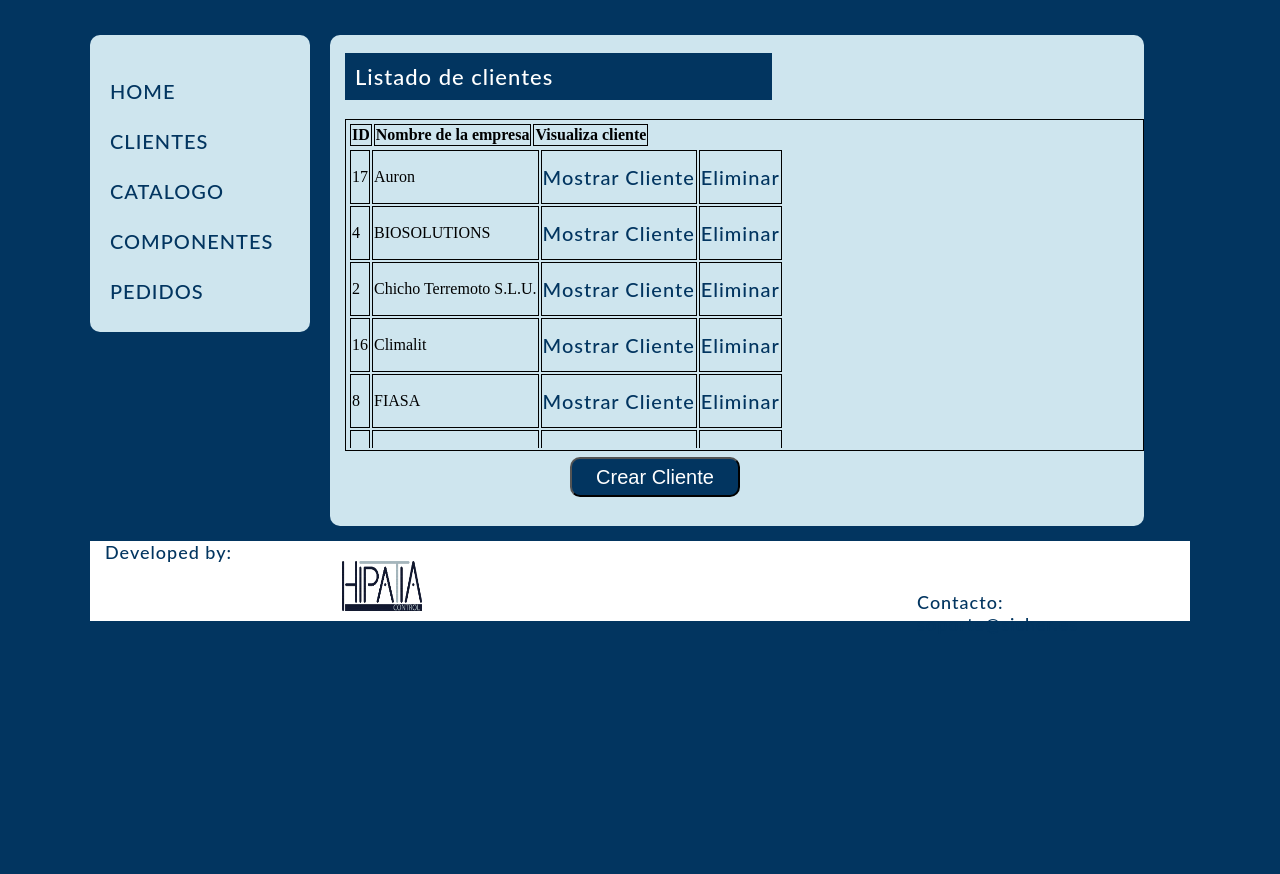
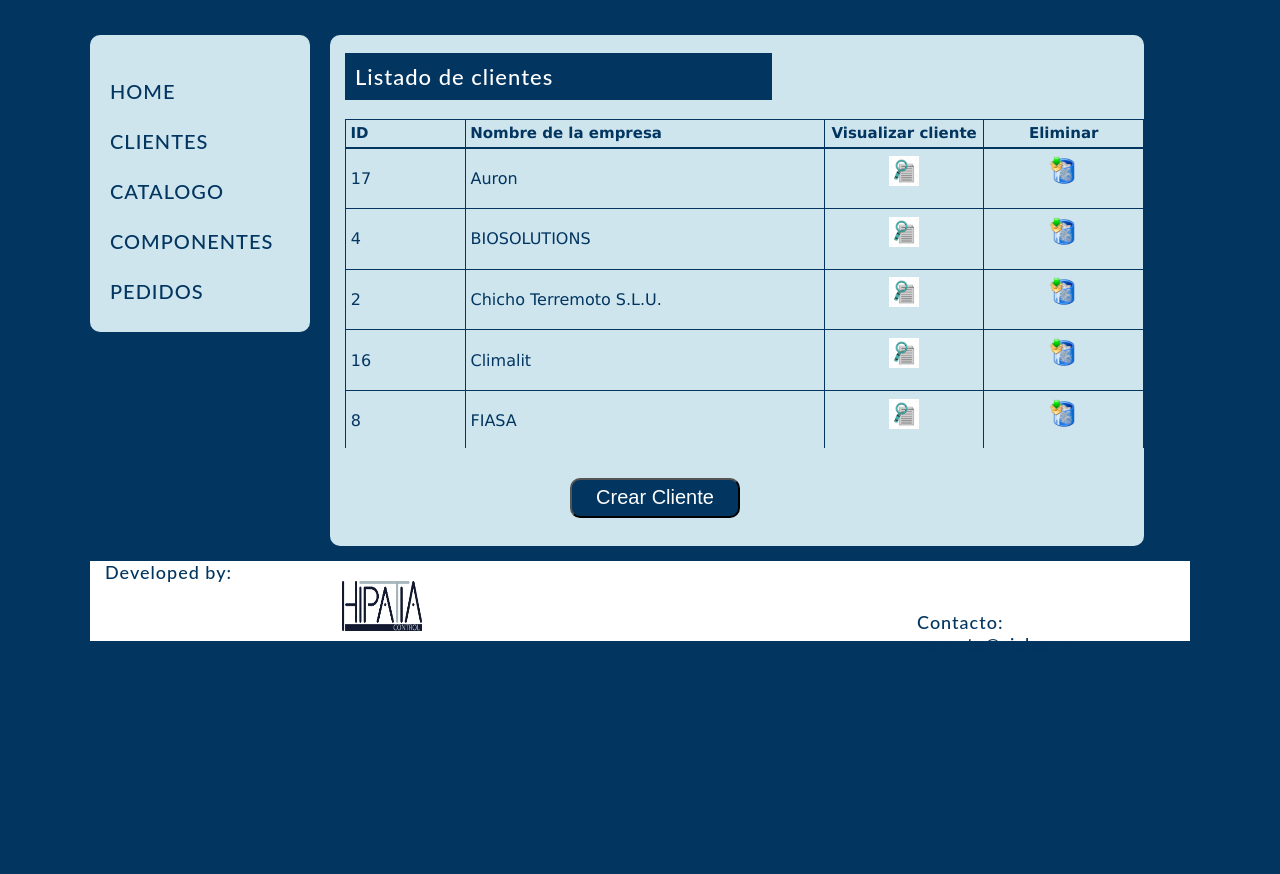
Before and after one commit to MaialenAguilar/TrabajoDjango, a Django app: page /appGestionPedidos/clientes/ in a window 1280 px wide. Shown: the part 120-994 px from the top of the page. Run offline with Django 3.2, Linux system fonts and the light colour scheme; data comes from the database, SQL or seed files in the repository; both versions use the stored data as it was after the commit.

Commit message:
Formato listo para listado clientes. Tabla definitiva, con iconos.

```diff
--- a/gestionPedidos/appGestionPedidos/static/CSS/web_styles.css
+++ b/gestionPedidos/appGestionPedidos/static/CSS/web_styles.css
@@ -150,9 +150,13 @@ fieldset {
 	color: white;
 	font-size: 20px;
 	margin-left: 240px;
+	margin-top: 30px;
 	text-align: center;
 	width: 170px;
 	height: 40px;
+}
+.crear {
+    margin-top: 30px;
 }
 /*Estilo general para el formulario de login*/
 .form-login {
@@ -294,7 +298,7 @@ a {
 
 }
 /*Utlizamos una pseudoclase para definir el estilo de los enlaces sólo cuando pasamos el ratón por encima*/
-a:hover {
+.enlace-menu:hover {
 	background-color: red;
 }
 h3 {
@@ -307,14 +311,7 @@ h3 {
 	margin-left: 50px;
 
 }
-.imagen-juegos {
-	box-sizing: border-box;
-	float: left;
-	margin-top: 30px;
-	margin-right: 10px;
-	width: 41%;
 
-}
 /*Definimos el estilo para el contenedor de la tabla*/
 .tabla {
 
@@ -326,18 +323,7 @@ h3 {
 /*Estilo general para la tabla*/
 
 
-.boton-jugar {
-	background-color: #cee5ee;
-	border-radius: 10px;
-	color: #023560;
-	font-size: 20px;
-	margin-left: 240px;
-	margin-top: 30px;
-	margin-bottom: 50px;
-	text-align: center;
-	width: 150px;
-	height: 40px;
-}
+
 /*Formato para el div que contiene cada categoria */
 .categorias, .categorias-inferior {
     display: inline-block;
@@ -372,8 +358,41 @@ h5 {
 /*PARA DAR SCROLL A LAS TABLAS*/
 
 /* table border rule*/
-table, td, th {
-    border: 1px solid black;
+td, th {
+    border: 1px solid #023560;
+    color: #023560;
+    font-family: Verdana;
+    padding: 0.3em;
+    text-align: left;
+
+}
+th {
+    font-size: 15px;
+}
+td {
+    font-size: 16px;
+}
+/*Establecemos la anchura de cada una de las columnas, mediante las clases que hemos definido*/
+.primera {
+    width: 15%;
+}
+.segunda {
+    width: 400px;
+}
+.tercera, .cuarta {
+    text-align: center;
+    width: 20%;
+}
+/*Hacemos lo mismo con las columnas del titulo*/
+.primera-titulo {
+    width: 15%;
+}
+.segunda-titulo {
+    width: 400px;
+}
+.tercera-titulo, .cuarta-titulo {
+    text-align: center;
+    width: 20%;
 }
 
 /* display as block plus display vertical scroll bars */
@@ -384,6 +403,7 @@ thead, tbody {
 
 /* sample height */
 tbody, table {
+    border-collapse: collapse;
     height: 300px;
     width: 100%;
 }
@@ -403,5 +423,6 @@ tbody, table {
 
 
 
+
 /* sample width and horizontal scroll bar */
 /*div { width: 200px; overflow-x: auto; }*/
--- a/gestionPedidos/appGestionPedidos/templates/Eliminar_Cliente.html
+++ b/gestionPedidos/appGestionPedidos/templates/Eliminar_Cliente.html
@@ -6,7 +6,7 @@
 
 <form action=""  method="post" >
         {% csrf_token %}
-        <p>Estas seguro de que quieres borrarlo{% block titulo %}?</p>
+        <p>¿Estás seguro de que quieres borrarlo?</p>
          <ul class="datos">
 	<li> Cliente seleccionado:
         <ul>
@@ -20,8 +20,8 @@
 	        </li>
         </ul>
 
-        <input type="submit" value="Delete"/>
+        <input class="boton" type="submit" value="Eliminar"/>
          </ul>
     </form>
+
 {% endblock %}
-{% endblock %}
--- a/gestionPedidos/appGestionPedidos/templates/base.html
+++ b/gestionPedidos/appGestionPedidos/templates/base.html
@@ -28,11 +28,11 @@
 			<div class="menu">
 				<!--El menú de navegación lo configuramos como una lista-->
 				<ul>
-					<li><a href="{% url 'home' %}">HOME</a></li>
-					<li><a href="{% url 'clientes' %}">CLIENTES</a></li>
-					<li><a href="{% url 'categorias' %}">CATALOGO</a></li>
-					<li><a href="{% url 'componentes' %}">COMPONENTES</a></li>
-					<li><a href="{% url 'pedidos' %}">PEDIDOS</a></li>
+					<li><a class="enlace-menu" href="{% url 'home' %}">HOME</a></li>
+					<li><a class="enlace-menu" href="{% url 'clientes' %}">CLIENTES</a></li>
+					<li><a class="enlace-menu" href="{% url 'categorias' %}">CATALOGO</a></li>
+					<li><a class="enlace-menu" href="{% url 'componentes' %}">COMPONENTES</a></li>
+					<li><a class="enlace-menu" href="{% url 'pedidos' %}">PEDIDOS</a></li>
 				</ul>
 			</div>
 		</div>
--- a/gestionPedidos/appGestionPedidos/templates/clientes.html
+++ b/gestionPedidos/appGestionPedidos/templates/clientes.html
@@ -1,4 +1,5 @@
 {% extends 'base.html' %}
+{% load static %}
 
 {% block titulo %}Listado de Clientes{% endblock %}
 
@@ -9,22 +10,23 @@
 	<table class="table_clientes">
 		<thead>
 		<tr>
-			<th >ID</th>
-			<th >Nombre de la empresa</th>
-			<th >Visualiza cliente</th>
+			<th class="primera-titulo">ID</th>
+			<th class="segunda-titulo">Nombre de la empresa</th>
+			<th class="tercera-titulo">Visualizar cliente</th>
+			<th class="cuarta-titulo">Eliminar</th>
 		</tr>
 		</thead>
 		<tbody>
 		{% for d in lista_clientes %}
 		<tr>
-			<td > {{ d.id }}</td>
-			<td >{{ d.nombre_empresa}}</td>
-			<td ><a href="/appGestionPedidos/clientes/{{ d.id }}">Mostrar Cliente</a></td>
-			<td ><a href="/appGestionPedidos/clientes/delete/{{ d.id }}">Eliminar</a></td>
+			<td class="primera" > {{ d.id }}</td>
+			<td class="segunda">{{ d.nombre_empresa}}</td>
+			<td class="tercera"><a href="/appGestionPedidos/clientes/{{ d.id }}"><img src="{% static 'IMG/LOGOS/examinar.jpg' %}" width="30px" height="30px" alt="Imagen de volver"></a></td>
+			<td class="cuarta"><a href="/appGestionPedidos/clientes/delete/{{ d.id }}"><img src="{% static 'IMG/LOGOS/borrar.png' %}" width="30px" height="30px" alt="Imagen de volver"></a></td>
 		</tr>
 		{% endfor %}
 		</tbody>
 	</table>
 	</div>
-	<a class="anadir_cliente" href="{% url 'Añadir_Cliente' %}"><button class ="boton" name="boton">Crear Cliente</button> </a>
+	<a class="crear" href="{% url 'Añadir_Cliente' %}"><button class ="boton" name="boton">Crear Cliente</button> </a>
 {% endblock %}
```
Also changed, not shown: gestionPedidos/appGestionPedidos/templates/Datos_Cliente.html (+8 -0 lines), gestionPedidos/appGestionPedidos/static/IMG/LOGOS/borrar.png (added), gestionPedidos/appGestionPedidos/static/IMG/LOGOS/examinar.jpg (added), gestionPedidos/db.sqlite3.
